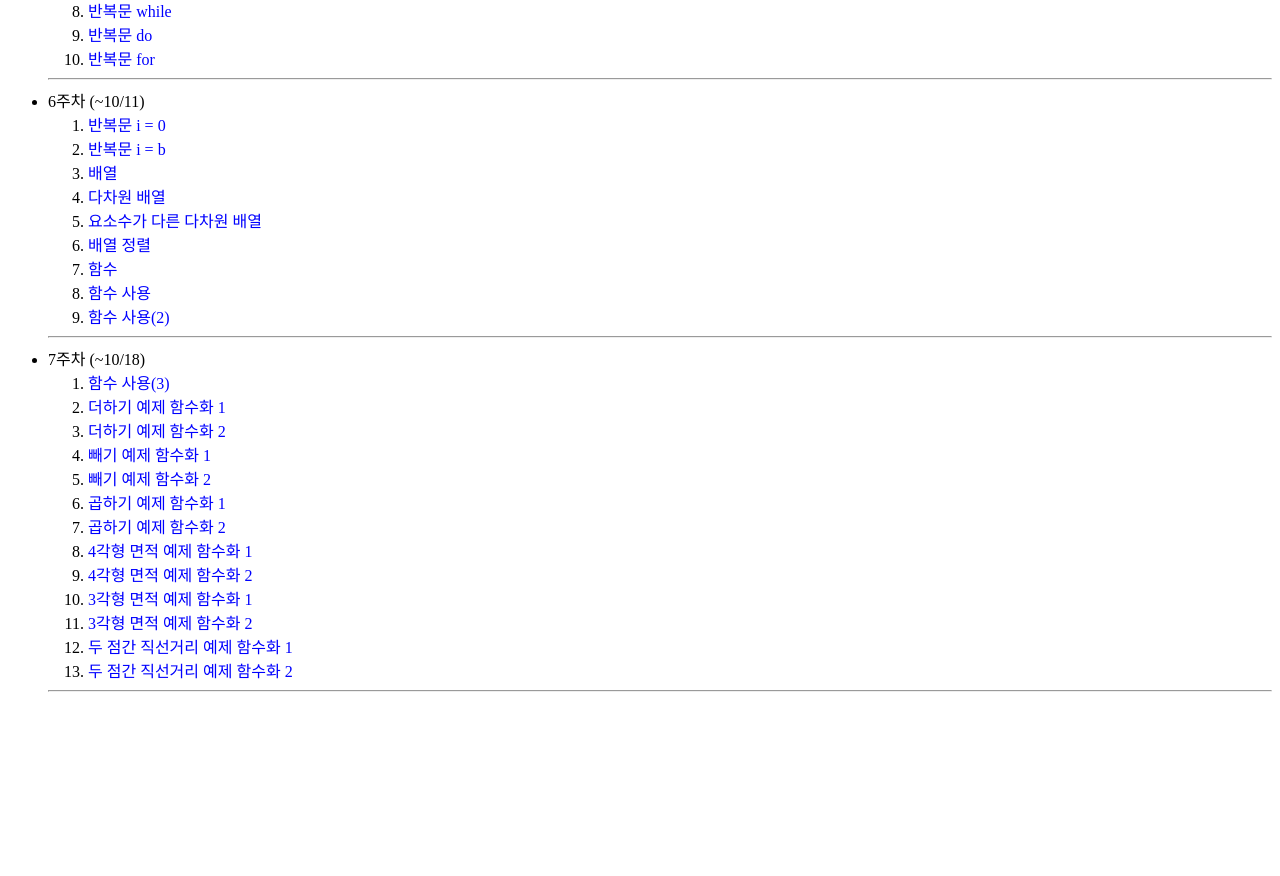
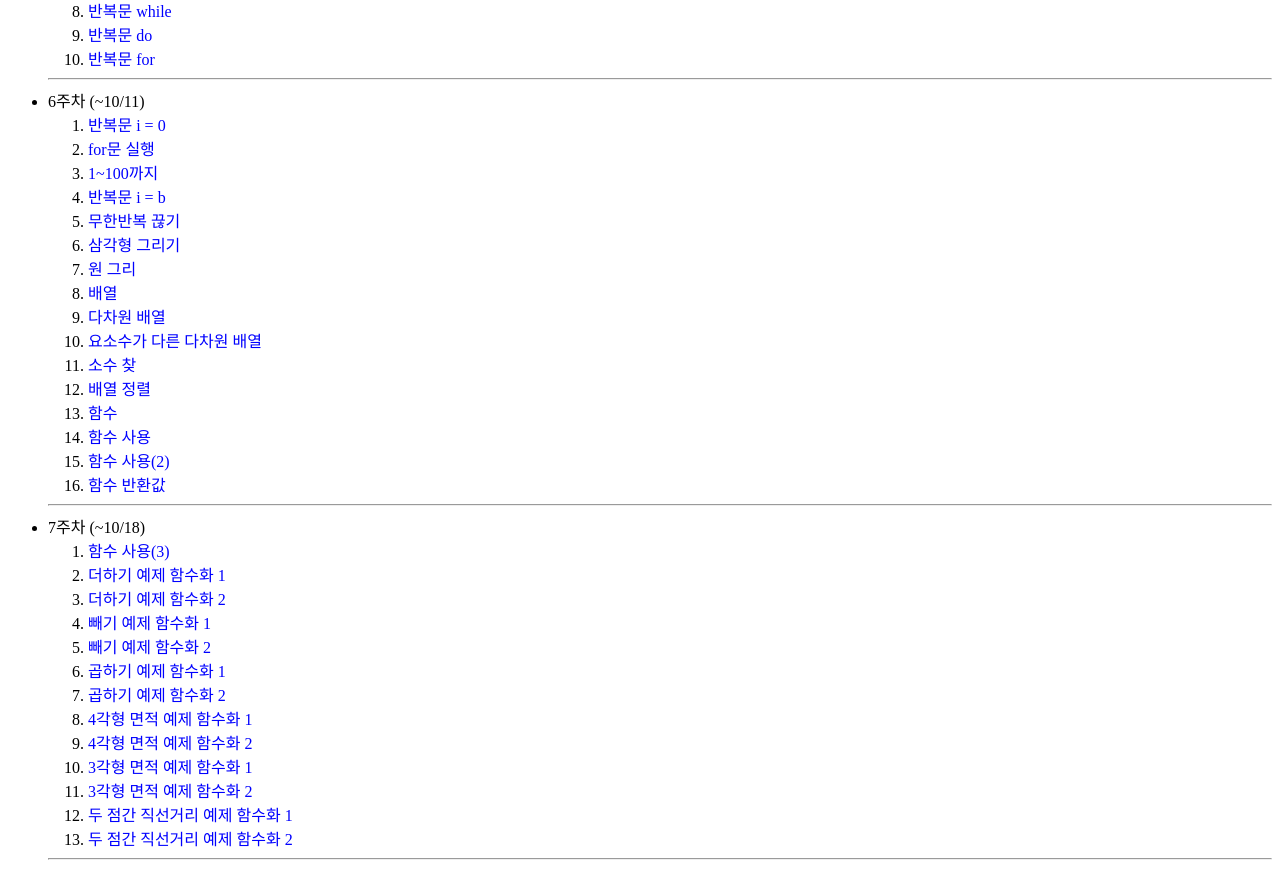
Before and after one commit to LimCfamily/LimCfamily.github.io, a plain HTML site: page index.html in a window 1280 px wide. Shown: the part 1091-1967 px from the top of the page. Before the commit the page ends 1799 px from the top, so only its background shows below. Drawn offline with Linux system fonts and the light colour scheme.

Commit message:
Update index.html

```diff
--- a/index.html
+++ b/index.html
@@ -63,14 +63,21 @@
   <li> 6주차 (~10/11) </li>
   <ol>
     <li><A href="/6/HW6_1_1.html"  target="_blank">반복문 i = 0</a></li>
+    <li><A href="/6/HW6_1_1_1.html"  target="_blank">for문 실행</a></li>
+    <li><A href="/6/HW6_1_1_2.html"  target="_blank">1~100까지 </a></li>
     <li><A href="/6/HW6_2_1.html"  target="_blank">반복문 i = b</a></li>
+    <li><A href="/6/HW6_2_1_1.html"  target="_blank">무한반복 끊기</a></li>
+    <li><A href="/6/HW6_2_1_2.html"  target="_blank">삼각형 그리기</a></li>
+    <li><A href="/6/HW6_2_1_3.html"  target="_blank">원 그리</a></li>
     <li><A href="/6/HW6_3_1.html"  target="_blank">배열</a></li>
     <li><A href="/6/HW6_3_2.html"  target="_blank">다차원 배열</a></li>
     <li><A href="/6/HW6_3_3.html"  target="_blank">요소수가 다른 다차원 배열</a></li>
+    <li><A href="/6/HW6_3_1_1.html"  target="_blank">소수 찾</a></li>
     <li><A href="/6/HW6_3_4.html"  target="_blank">배열 정렬</a></li>
     <li><A href="/6/HW6_4_1.html"  target="_blank">함수</a></li>
     <li><A href="/6/HW6_4_2.html"  target="_blank">함수 사용</a></li>
     <li><A href="/6/HW6_4_3.html"  target="_blank">함수 사용(2)</a></li>
+    <li><A href="/6/HW6_4_1_1.html"  target="_blank">함수 반환값</a></li>
   </ol><hr/>
   <li> 7주차 (~10/18) </li>
   <ol>
```
